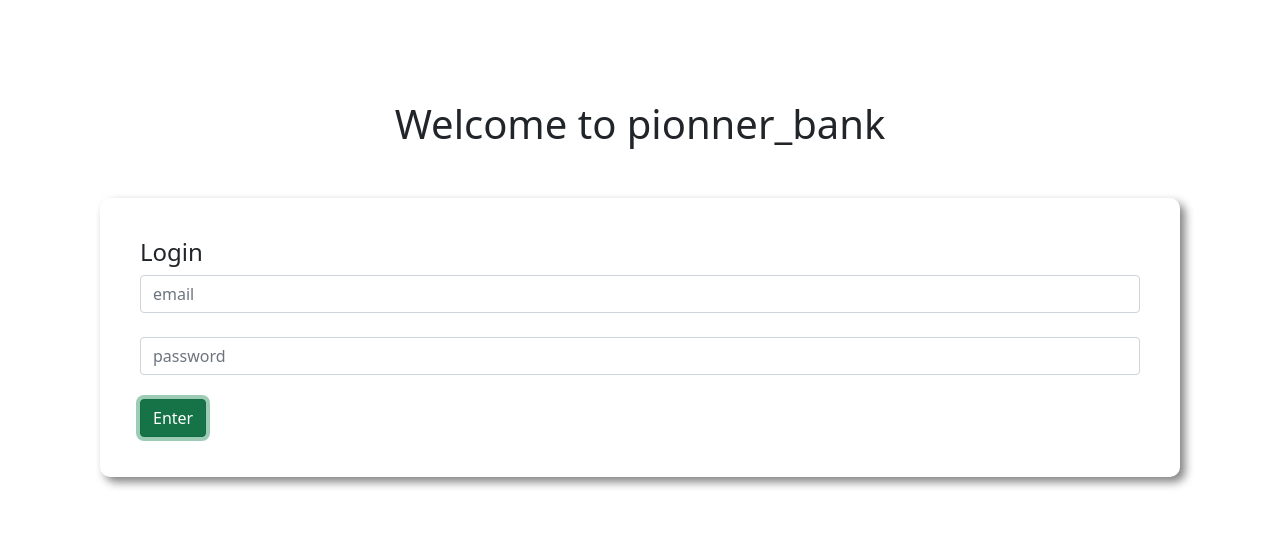
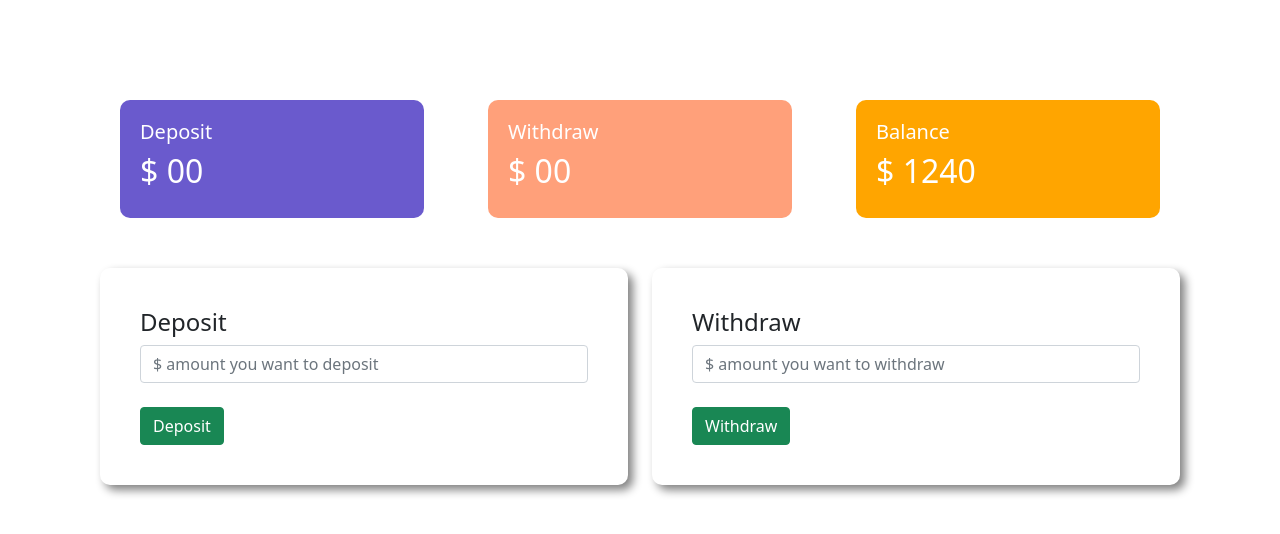
Before and after one commit to numan-ahmed/pionner_bank, a plain HTML site: page index.html in a window 1280 px wide. Both pictures are taken after a click on the button "Enter". Drawn offline with nearby package versions, Linux system fonts and the light colour scheme.

Commit message:
updated my pionner bank site

```diff
--- a/index.html
+++ b/index.html
@@ -10,7 +10,7 @@
 </head>
 
 <body>
-    <div class="login_area">
+    <div id="login_area">
         <h1 class="text-center"> Welcome to pionner_bank</h1>
         <div class="submit_area">
             <h4> Login</h4>
@@ -18,9 +18,94 @@
             <br>
             <input type=" password " class="form-control " placeholder="password">
             <br>
-            <button class=" btn btn-success">Enter</button>
+            <button id="loginBtn" class=" btn btn-success">Enter</button>
         </div>
     </div>
+    <div id="transition_area">
+        <div class="row">
+            <div class="col-md-4 ">
+                <div class="deposit status">
+                    <h5>Deposit</h5>
+                    <h2>$ <span id="current_deposit"> 00</span></h2>
+                </div>
+            </div>
+            <div class="col-md-4 ">
+                <div class="withdraw status">
+                    <h5>Withdraw</h5>
+                    <h2>$ 00</h2>
+                </div>
+            </div>
+            <div class="col-md-4 ">
+                <div class="balance status">
+                    <h5>Balance</h5>
+                    <h2>$ <span id="current_balance">1240</span></h2>
+                </div>
+            </div>
+        </div>
+        <div class="row">
+            <div class=" col-md-6">
+                <div class="submit_area">
+                    <h4>Deposit</h4>
+                    <input id="deposit_amount" type="text" class="form-control" placeholder="$ amount you want to deposit ">
+                    <br>
+                    <button id="addDeposit" class="btn btn-success">Deposit</button>
+                </div>
+            </div>
+            <div class=" col-md-6">
+                <div class="submit_area">
+                    <h4>Withdraw</h4>
+                    <input type="text" class="form-control" placeholder="$ amount you want to withdraw ">
+                    <br>
+                    <button class="btn btn-success">Withdraw</button>
+                </div>
+            </div>
+        </div>
+    </div>
+
+    <script>
+        // login button event handler
+        const loginBtn = document.getElementById("loginBtn");
+        loginBtn.addEventListener('click', function() {
+
+            const loginArea = document.getElementById("login_area");
+            loginArea.style.display = "none";
+
+            const transitionArea = document.getElementById('transition_area');
+            transitionArea.style.display = "block";
+        })
+
+        // deposit button event handler
+
+        const depositBtn = document.getElementById("addDeposit");
+        depositBtn.addEventListener("click", function() {
+            const depositAmount = document.getElementById("deposit_amount").value;
+            const depositNumber = parseFloat(depositAmount);
+
+
+            // const currentDeposit = document.getElementById("current_deposit").innerText;
+            // const currentDepositNumber = parseFloat(currentDeposit);
+            // const totalDeposit = depositNumber + currentDepositNumber;
+            // document.getElementById("current_deposit").innerText = totalDeposit;
+            updateSpanText("current_deposit", depositNumber);
+            // const currentBalance = document.getElementById("current_balance").innerText;
+            // const currentBalanceNumber = parseFloat(currentBalance);
+            // const totalBalance = depositNumber + currentBalanceNumber;
+            // document.getElementById("current_balance").innerText = totalBalance;
+            updateSpanText("current_balance", depositNumber);
+
+
+            document.getElementById("deposit_amount").value = "";
+        })
+
+        function updateSpanText(id, depositNumber) {
+            const current = document.getElementById(id).innerText;
+            const currentNumber = parseFloat(current);
+            const totalAmount = depositNumber + currentNumber;
+            document.getElementById(id).innerText = totalAmount;
+
+
+        }
+    </script>
 </body>
 
 </html>
--- a/style.css
+++ b/style.css
@@ -8,3 +8,26 @@ body {
     border-radius: 10px;
     box-shadow: 5px 5px 10px gray;
 }
+
+#transition_area {
+    display: none;
+}
+
+.status {
+    margin: 0 20px;
+    padding: 20px;
+    border-radius: 10px;
+    color: white;
+}
+
+.deposit {
+    background-color: slateblue;
+}
+
+.withdraw {
+    background-color: lightsalmon;
+}
+
+.balance {
+    background-color: orange;
+}
```
